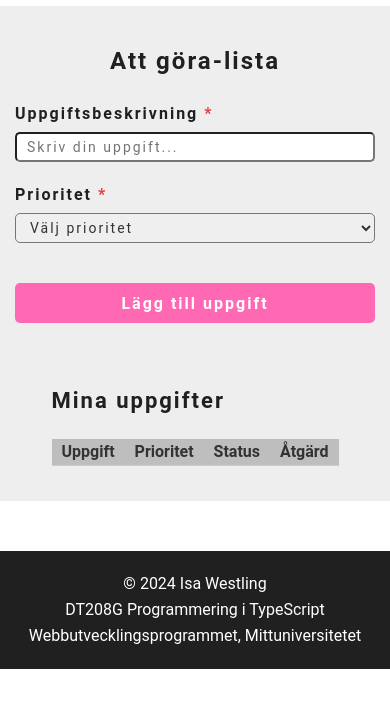
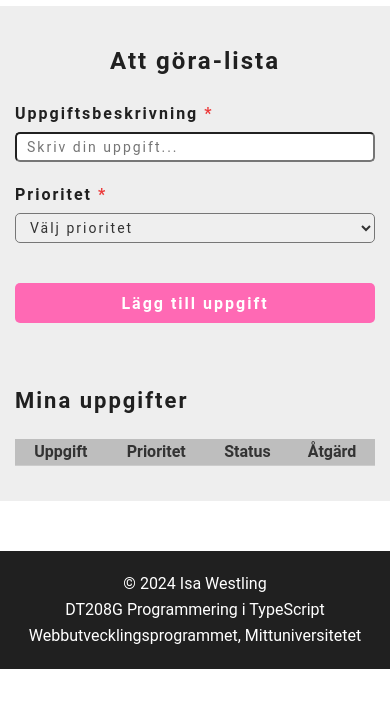
Before and after one commit to iswe2301/moment2, a website built with Parcel: page src/index.html in a window 390 px wide. Shown: the part 95-802 px from the top of the page. Built offline with nearby package versions, Linux system fonts and the light colour scheme.

Commit message:
bytt namn på responsive-table till table-container.

```diff
--- a/src/scss/layout.scss
+++ b/src/scss/layout.scss
@@ -54,7 +54,7 @@ table {
 }
 
 // Gör tabellen responsiv, tillåter scroll åt höger vid overflow.
-#responsive-table {
+#table-container {
   overflow-x: auto;
   width: 100%;
 }
```
